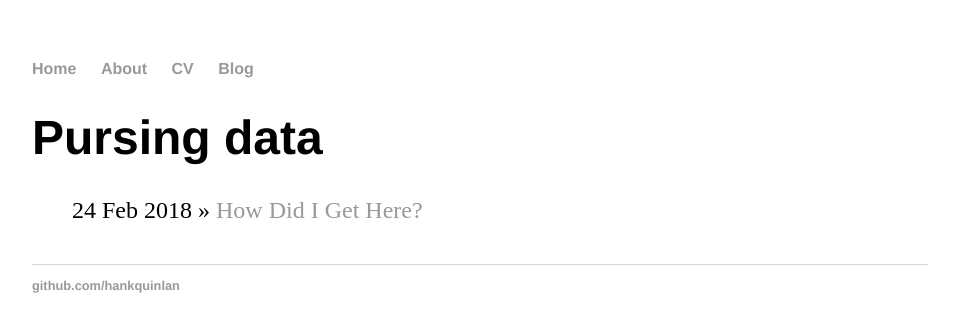
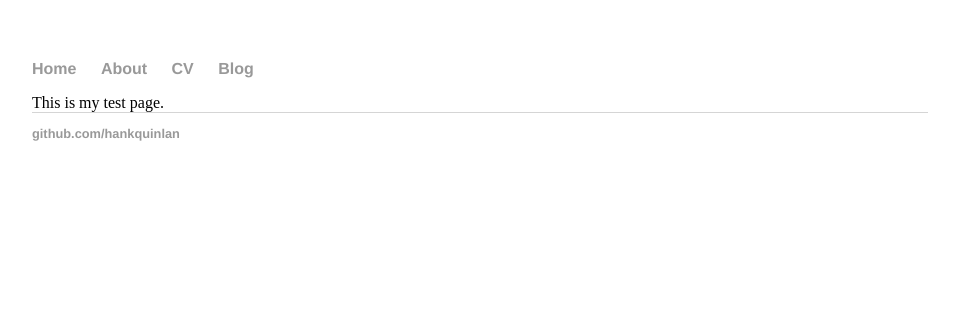
Before and after one commit to rebeccaebarnes/rebeccaebarnes.github.io, a Jekyll site: the page built from index.html, in a window 1280 px wide. Shown: the top 332 px of the page, without its empty margins (160-1119 px from the left). Built offline with Jekyll 4.4.1, drawn with Linux system fonts in a browser that asks for light colours.

Commit message:
Revert "Add link to blog posts"
This reverts commit f429d9bf20b956ca12c4ca1fc6427c0a574b9893.

```diff
--- a/index.html
+++ b/index.html
@@ -2,10 +2,4 @@
 layout: default
 title: Pursing data
 ---
-<h1>{{ page.title }}</h1>
-	<ul class="posts">
-
-	  {% for post in site.posts %}
-	    <li><span>{{ post.date | date_to_string }}</span> » <a href="{{ post.url }}" title="{{ post.title }}">{{ post.title }}</a></li>
-	  {% endfor %}
-	</ul>
+This is my test page.
```
